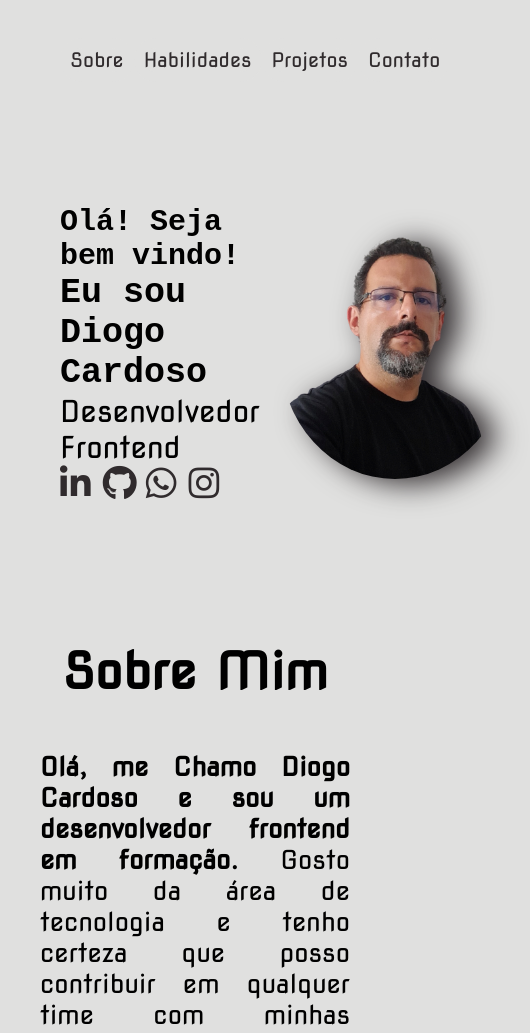
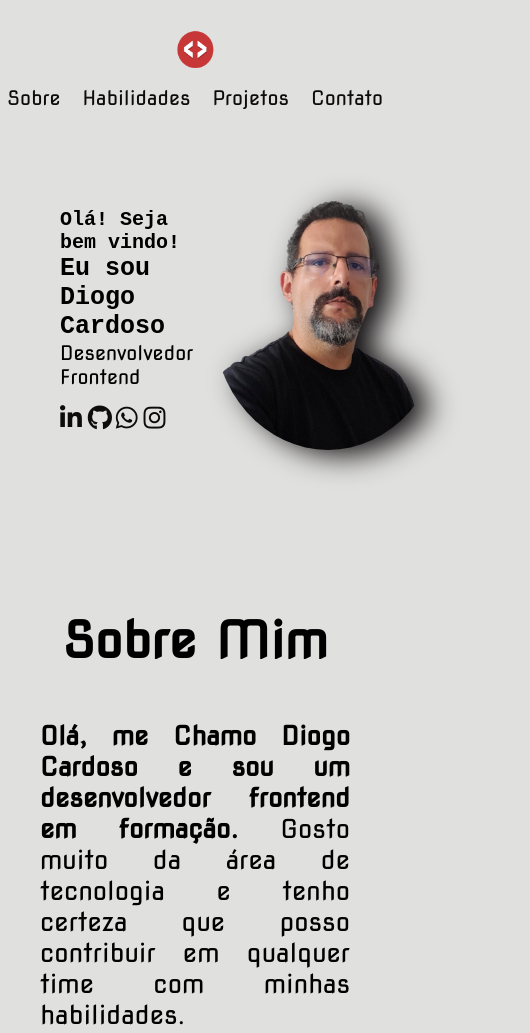
Before and after one commit to diogo-tcardoso/diogo-portfolio, a plain HTML site: page index.html in a window 390 px wide. Shown: the top 1033 px of the page, 530 px wide, since content can reach past the window. Drawn offline with nearby package versions, Linux system fonts and the light colour scheme; a web font is replaced by a local one.

Commit message:
Adding responsiveness

```diff
--- a/index.html
+++ b/index.html
@@ -16,6 +16,7 @@
     <link rel="stylesheet" href="./src/css/skills.css">
     <link rel="stylesheet" href="./src/css/projects.css">
     <link rel="stylesheet" href="./src/css/footer.css">
+    <link rel="stylesheet" href="src/css/responsive.css">
 
     <title>Diogo Timóteo Cardoso</title>
 </head>
--- a/src/css/projects.css
+++ b/src/css/projects.css
@@ -23,8 +23,6 @@
     display: flex;
     flex-direction: column;
     text-align: center;
-    max-width: 100%;
-    width: 100%;
     margin-left: 50px;
 }
 
--- /dev/null
+++ b/src/css/responsive.css
@@ -0,0 +1,90 @@
+@media (max-width: 395px){
+    .container .header{
+        padding: 0;
+        margin-top: 1.5rem;
+        flex-direction: column;
+        gap: 1rem;
+    }
+
+    .container .header .logo {
+        margin-bottom: 10px;
+    }
+
+    .container .header .logo img{
+        width: 2.5rem;
+        height: 2rem;
+    }
+
+    .contianer .skills .skill {
+        width: 40%;
+    }
+
+    .container .projects {
+        margin-left: -2rem;
+        gap: -1rem;
+    }
+
+    .container .projects .project .project-list {
+        margin-bottom: 200px;
+    }
+
+    .footer .end-page {
+        margin-left: 2rem;
+    }
+}
+
+@media (max-width: 768px) {
+    .container .header{
+        padding: 0;
+        margin-top: 1.5rem;
+    }
+
+    .container .header .logo{
+        width: 2.5rem;
+        height: 1.3rem;
+    }
+
+    .container .header .menu{
+        width: 20rem;
+    }
+
+    .container .home {
+        margin-top: 3rem;
+    }
+
+    .container .home .redes-sociais .outer-shadow i {
+        width: 20px;
+        height: 15px;
+        font-size: 25px;
+        margin-top: 0.8rem;
+    }
+
+    .container .home .home-elements img {
+        width: 15rem;
+        height: 15rem;
+    }
+
+    .container .home .home-elements .home-text h1 {
+        font-size: 20px;
+    }
+    .container .home .home-elements .home-text h2 {
+        font-size: 25px;
+    }
+
+    .container .home .home-elements .home-text p {
+        font-size: 20px;
+    }
+
+    .contianer .skills .skill {
+        margin-left: 5px;
+        width: 50%;
+    }
+
+    .container .projects {
+        margin-left: -1rem;
+    }
+
+    .footer .end-page {
+        margin-left: 2rem;
+    }
+}
--- a/src/css/skills.css
+++ b/src/css/skills.css
@@ -16,10 +16,8 @@
     display: flex;
     text-align: center;
     justify-content: center;
-    max-width: 100%;
     width: 100%;
     flex-wrap: wrap;
-    margin-left: 50px;
 }
 
 .container .skills .skill .logo {
@@ -36,7 +34,7 @@
     color: var(--terciary-color);
 }
 .container .skills .skill .logo:hover {
-    transform: scale(1.1);
+    transform: scale(1.05);
     background-color: var(--secondary-color);
     color: var(--terciary-text-color);
     padding-top: 10px;
--- a/src/css/variables.css
+++ b/src/css/variables.css
@@ -5,9 +5,9 @@
 
 :root {
     --primary-color: #e0e0df;
-    --secondary-color: #302b2d;
+    --secondary-color: #0e0b0c;
     --terciary-color: #ed3839;
-    --primary-text-color: #302b2d;
+    --primary-text-color: #0e0b0c;
     --secondary-text-color: #ed3839;
     --terciary-text-color: #edeeec;
 }
```
Also changed, not shown: 1 other file.
